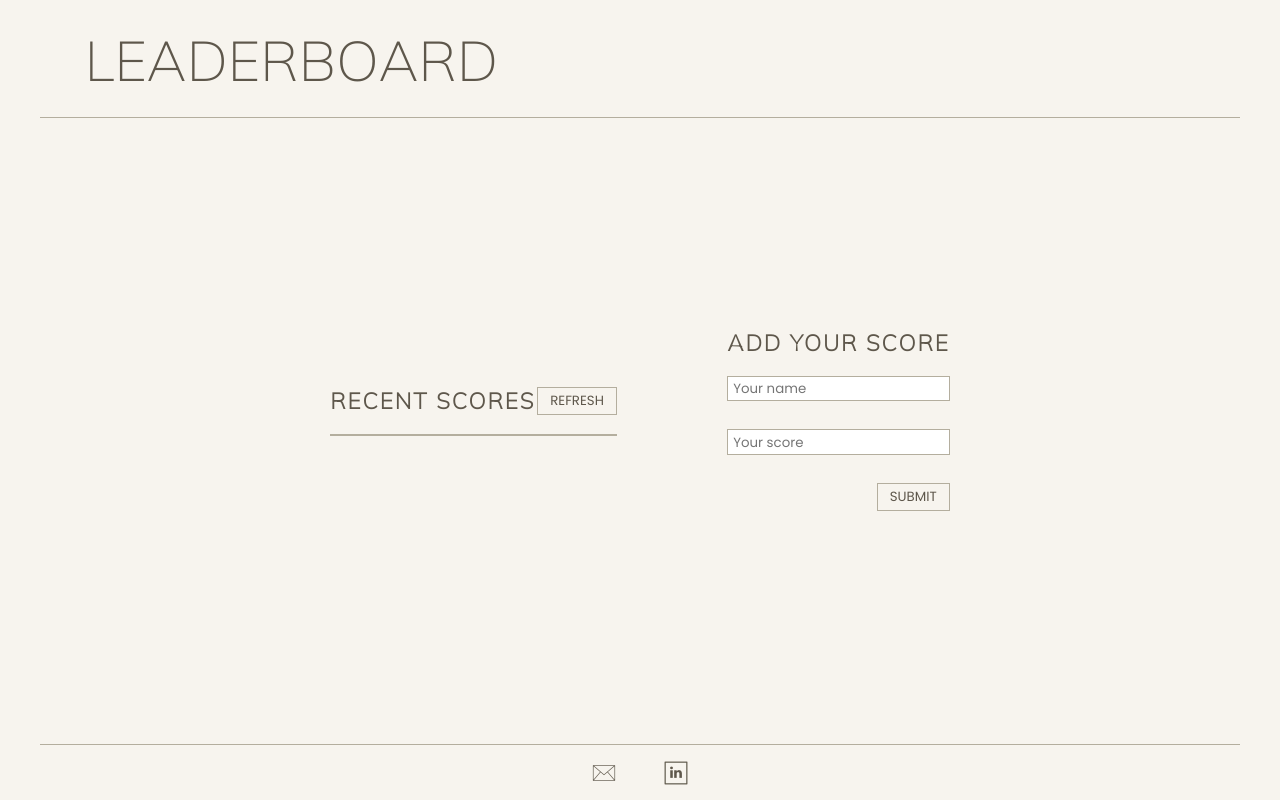
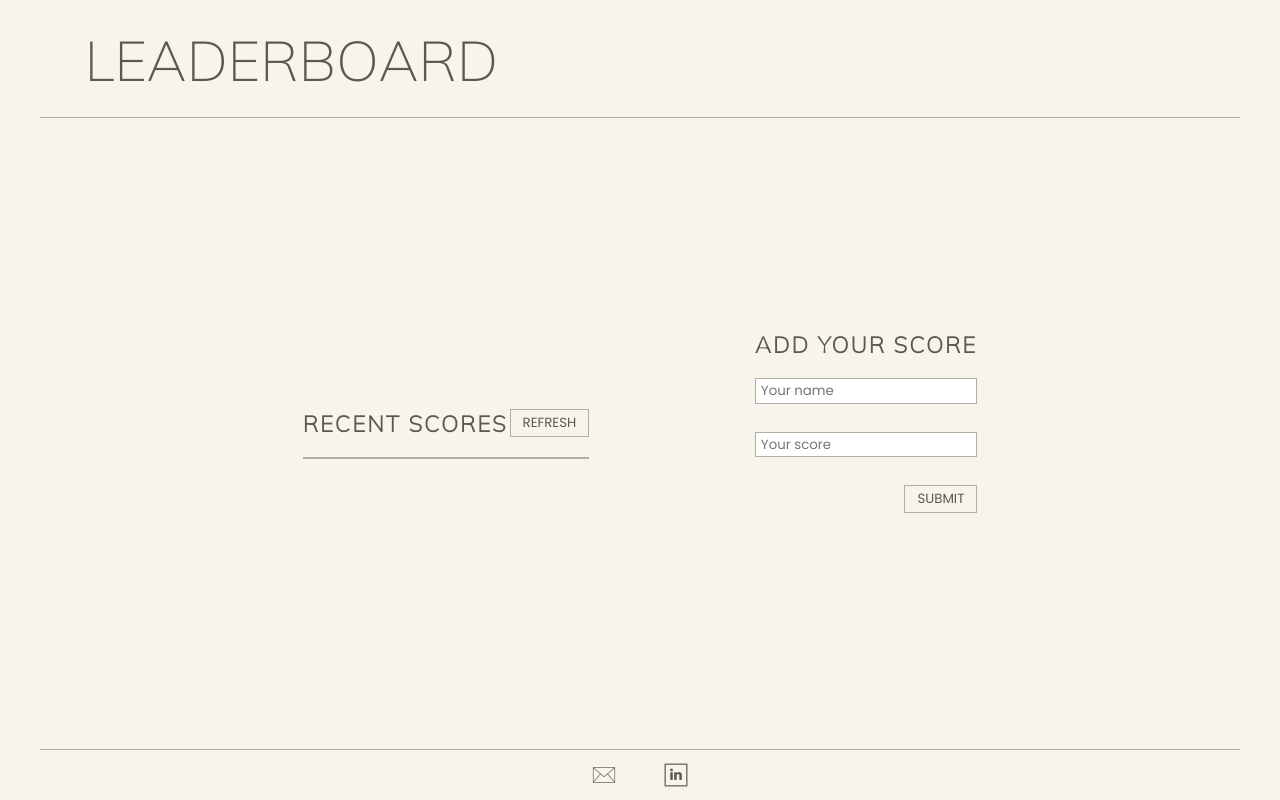
Before and after one commit to Zilola-Nazarova/leaderboard, a website built with webpack: page src/index.html in a window 1280 px wide. Built offline with nearby package versions, Linux system fonts and the light colour scheme; no server answers.

Commit message:
Prevent page main elements from overlapping, fix typo in index.html link

```diff
--- a/src/index.html
+++ b/src/index.html
@@ -43,7 +43,7 @@
 
   <footer>
     <a href="mailto:zilolanazarova1994@gmail.com"><img src=<%=require("./assets/gmail.png")%> /></a>
-    <a href="www.linkedin.com/in/nazarovazi"><img src=<%=require("./assets/social.png")%> </a>
+    <a href="www.linkedin.com/in/nazarovazi"><img src=<%=require("./assets/social.png")%> /> </a>
   </footer>
 </body>
 </html>
--- a/src/style.css
+++ b/src/style.css
@@ -12,6 +12,10 @@
 
 body {
   background-color: #f7f4ee;
+  min-height: 100vh;
+  display: flex;
+  flex-direction: column;
+  justify-content: space-between;
 }
 
 main {
@@ -56,6 +60,9 @@ button {
   justify-content: space-between;
   align-items: center;
   flex-wrap: wrap;
+  width: 100%;
+  max-width: 400px;
+  margin: auto;
   margin-bottom: 2.5rem;
 }
 
@@ -145,15 +152,18 @@ footer img {
   body {
     max-width: 1200px;
     margin: auto;
-    min-height: 100vh;
   }
 
   main {
     flex-direction: row;
     justify-content: center;
-    gap: 10%;
+    gap: 15%;
     padding: 3rem;
-    height: calc(100vh - 3.5rem - 7.3rem);
+  }
+
+  #board-section {
+    width: unset;
+    margin: unset;
   }
 
   h1 {
@@ -165,14 +175,4 @@ footer img {
   h2 {
     font-size: 1.4rem;
   }
-
-  footer {
-    border-top: 1px solid #b4ae9e;
-    width: 100%;
-    position: absolute;
-    bottom: 0;
-    height: 3.5rem;
-    max-width: 1200px;
-    margin: auto;
-  }
 }
```
